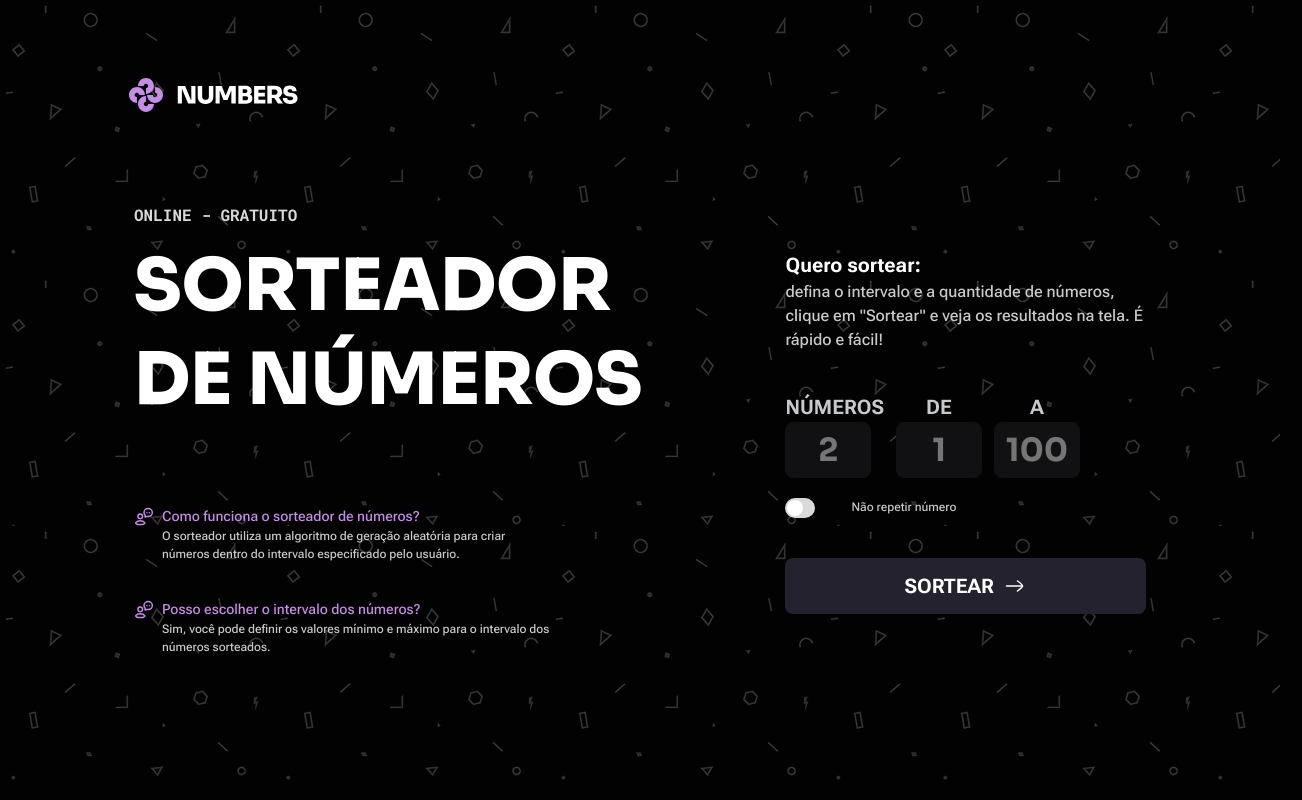
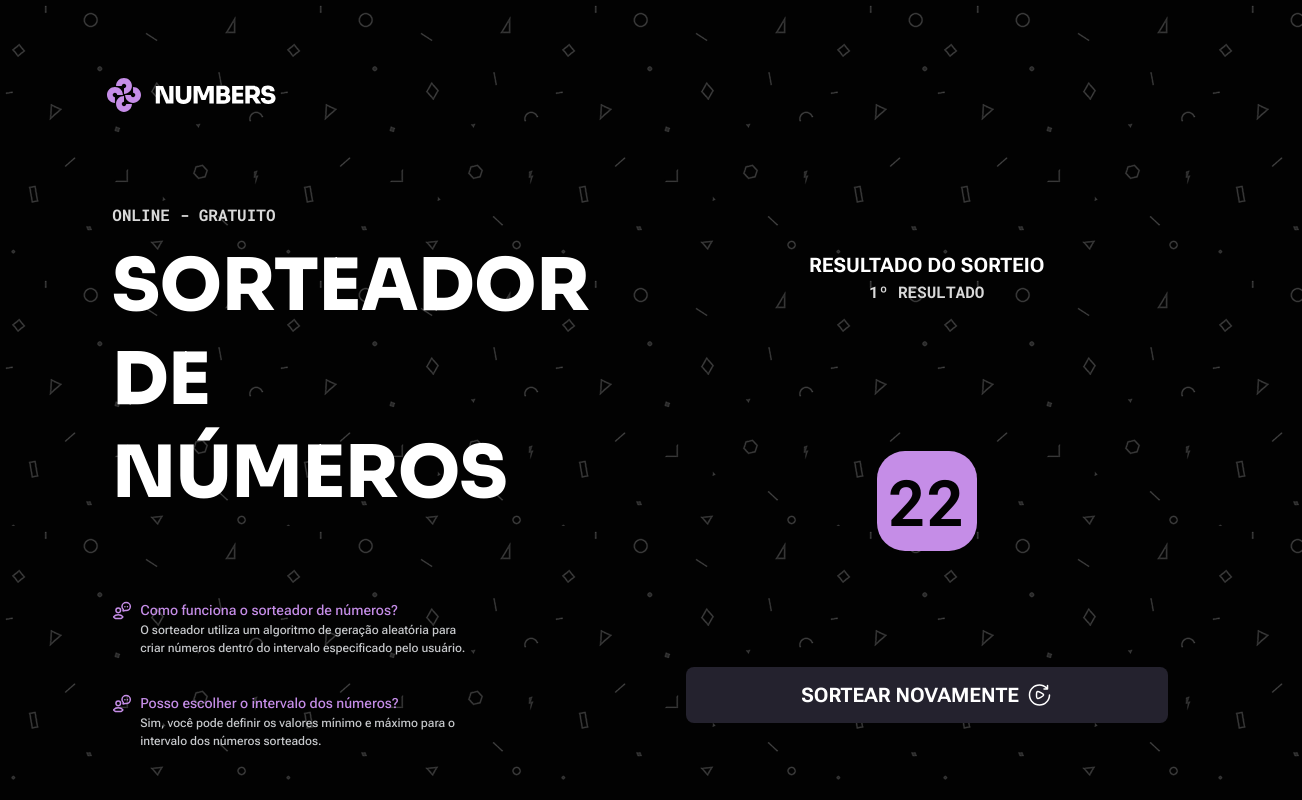
Before and after one commit to ruhancmendes/Projeto-Sorteador-de-Numeros, a plain HTML site: page index.html in a window 1280 px wide. Shown: the whole page, 1302 px wide, since content can reach past the window. Drawn offline with Linux system fonts and the light colour scheme.

Commit message:
add results-form

```diff
--- a/index.html
+++ b/index.html
@@ -66,6 +66,24 @@
           </button>
         </div>
 
+        <div class="form-results">
+          <div class="title-form">
+           <h2>RESULTADO DO SORTEIO</h2>
+           <h3>1º RESULTADO</h3>
+          </div>
+
+          <div class="results">
+            <div class="result">
+              <span class="content-number">22</span>
+            </div>
+          </div>
+
+          <button class="btn" id="novamente">
+            <span>Sortear novamente</span>
+            <img src="assets/replay.svg" alt="" />
+          </button>
+        </div>
+
         <div class="questions">
           <div class="question">
             <img src="assets/qna.svg" alt="" />
--- a/styles/style-guide.css
+++ b/styles/style-guide.css
@@ -62,6 +62,7 @@ body {
   grid-template-areas:
     "header"
     "content-form"
+    "form-results"
     "questions";
 }
 .header {
@@ -99,6 +100,7 @@ p {
 
 /* Form */
 .content-form {
+  display: none;
   grid-area: content-form;
   margin-top: 2.625rem;
 }
@@ -163,6 +165,33 @@ input[type="text"]:focus-within {
   );
   border-image-slice: 1;
   outline: none;
+}
+
+/* Results*/
+.form-results{
+  grid-area: form-results;
+  margin-top: 2.625rem;
+  display: grid;
+  gap: 2.5rem;
+}
+.title-form{
+  display: flex;
+  flex-direction: column;
+  align-items: center;
+}
+.results{
+  display: flex;
+  width: 6.25rem;
+  height: 6.25rem;
+  border-radius: 1.75rem;
+  background: var(--content-brand);
+  align-items: center;
+  justify-content: center;
+  margin: auto;
+}
+.content-number{
+  font: 800 64px/150% var(--ff-mono);
+  color: var(--color-inverse);
 }
 
 /* Switch */
@@ -290,8 +319,8 @@ input[type="checkbox"]:checked + .slider:before {
     justify-content: space-between;
     padding: 0 8.375rem;
     grid-template-areas:
-      "header content-form"
-      "questions content-form";
+      "header content-form form-results"
+      "questions content-form form-results";
   }
   .logo {
     margin-top: 4.75rem;
@@ -306,6 +335,13 @@ input[type="checkbox"]:checked + .slider:before {
     margin-top: 8.5rem;
     margin-left: 6.75rem;
   }
+
+  .form-results{
+    margin-top: 8.5rem;
+    min-width: 30.125rem;
+    margin-left: 6rem;
+  }
+
   h1 {
     font: var(--display-lg);
   }
```
Also changed, not shown: assets/replay.svg (added).
